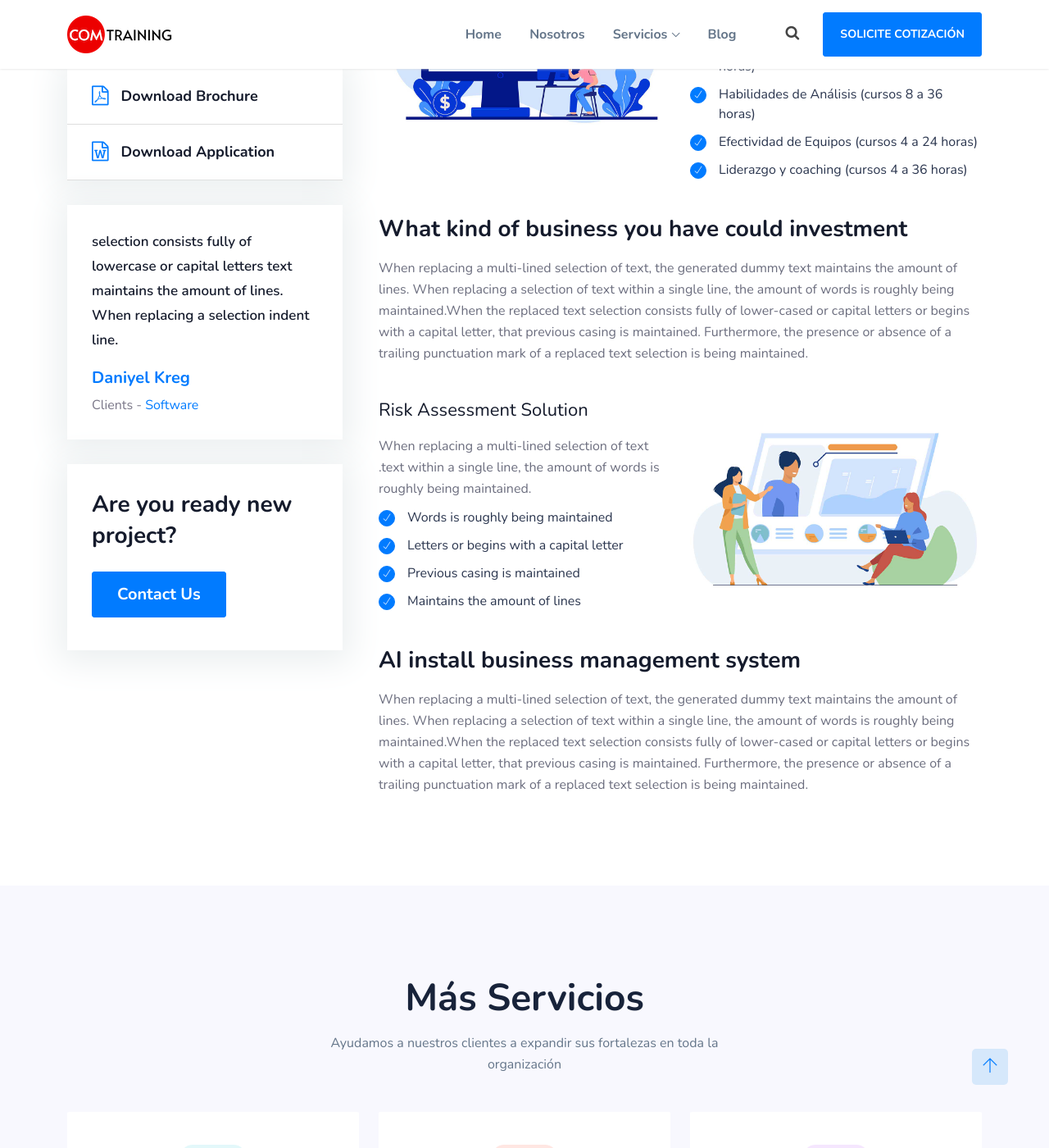
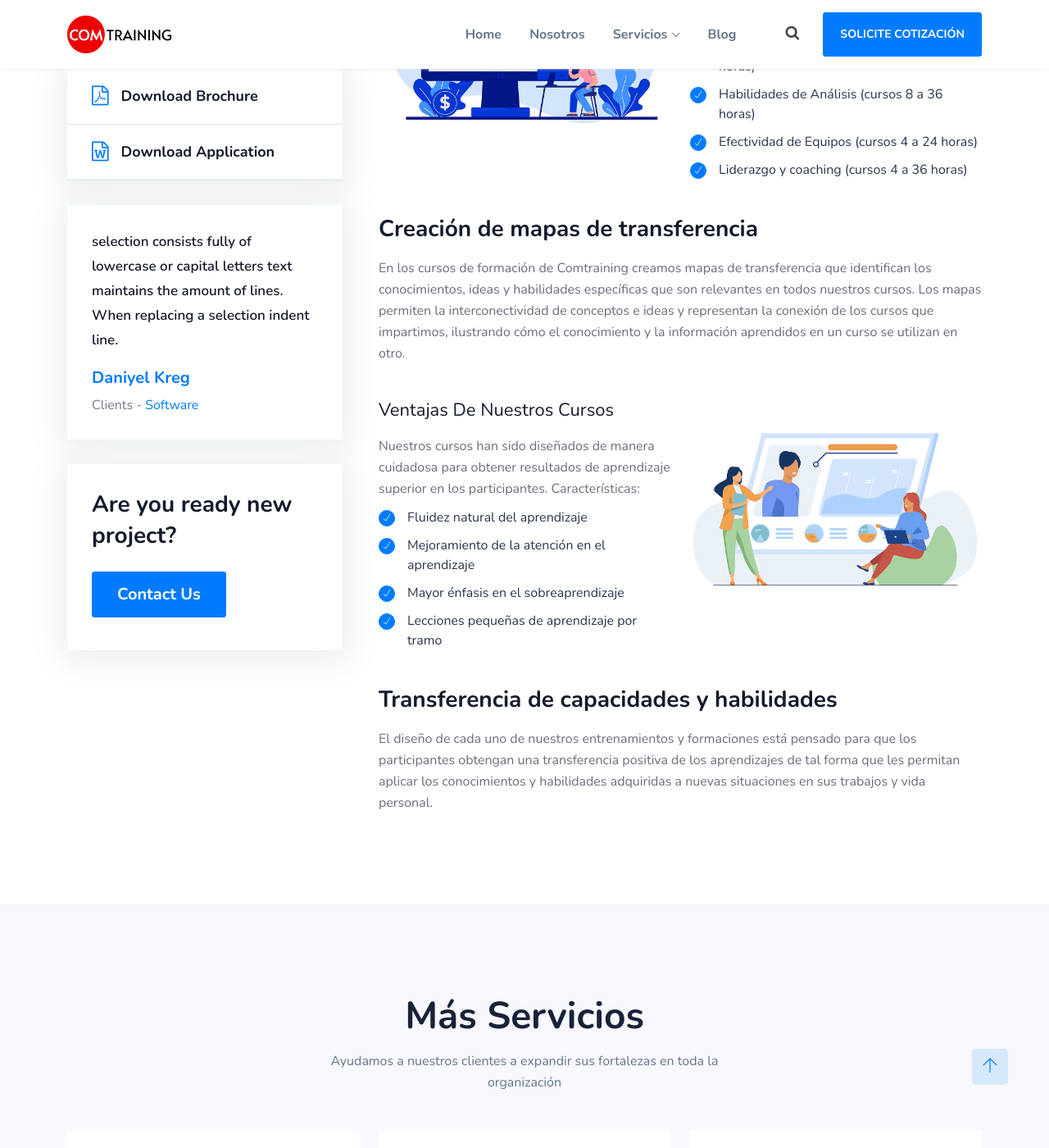
Before and after one commit to fjvalles/comtraining-landing, a Jekyll site: the page built from _services/comtraining-academy.html, in a window 1280 px wide and 1400 px high, scrolled down 833 px. Shown: the whole window at 82% size. Built offline with Jekyll 4.4.1, drawn with Linux system fonts in a browser that asks for light colours; a script that is not in the unit is left out.

Commit message:
Update Servicios “comtraining-academy”

```diff
--- a/_services/comtraining-academy.html
+++ b/_services/comtraining-academy.html
@@ -43,15 +43,9 @@ description: Ofrecemos distintos programas de entrenamiento y
     <div class="col-xl-12 col-lg-12 col-md-12">
         <div class="single-well mar-well">
             <a href="#">
-                <h3>What kind of business you have could investment</h3>
+                <h3>Creación de mapas de transferencia</h3>
             </a>
-            <p>When replacing a multi-lined selection of text, the generated dummy text
-                maintains the amount of lines. When replacing a selection of text within a
-                single line, the amount of words is roughly being maintained.When the replaced
-                text selection consists fully of lower-cased or capital letters or begins with a
-                capital letter, that previous casing is maintained. Furthermore, the presence or
-                absence of a trailing punctuation mark of a replaced text selection is being
-                maintained.</p>
+            <p>En los cursos de formación de Comtraining creamos mapas de transferencia que identifican los conocimientos, ideas y habilidades específicas que son relevantes en todos nuestros cursos. Los mapas permiten la interconectividad de conceptos e ideas y representan la conexión de los cursos que impartimos, ilustrando cómo el conocimiento y la información aprendidos en un curso se utilizan en otro.</p>
         </div>
     </div>
     <!-- End single page -->
@@ -60,14 +54,13 @@ description: Ofrecemos distintos programas de entrenamiento y
 <div class="row">
     <div class="col-xl-6 col-lg-6 col-md-12">
         <div class="single-well mar-well">
-            <h4>Risk assessment solution</h4>
-            <p>When replacing a multi-lined selection of text .text within a single line, the
-                amount of words is roughly being maintained.</p>
+            <h4>Ventajas de nuestros cursos</h4>
+            <p>Nuestros cursos han sido diseñados de manera cuidadosa para obtener resultados de aprendizaje superior en los participantes. Características:</p>
             <ul class="marker-list">
-                <li>Words is roughly being maintained</li>
-                <li>Letters or begins with a capital letter</li>
-                <li>Previous casing is maintained</li>
-                <li>Maintains the amount of lines</li>
+                <li>Fluidez natural del aprendizaje</li>
+                <li>Mejoramiento de la atención en el aprendizaje</li>
+                <li>Mayor énfasis en el sobreaprendizaje</li>
+                <li>Lecciones pequeñas de aprendizaje por tramo</li>
             </ul>
         </div>
     </div>
@@ -82,14 +75,8 @@ description: Ofrecemos distintos programas de entrenamiento y
 <div class="row">
     <div class="col-xl-12 col-lg-12 col-md-12">
         <div class="single-well mar-well last-content">
-            <h3>AI install business management system</h3>
-            <p>When replacing a multi-lined selection of text, the generated dummy text
-                maintains the amount of lines. When replacing a selection of text within a
-                single line, the amount of words is roughly being maintained.When the replaced
-                text selection consists fully of lower-cased or capital letters or begins with a
-                capital letter, that previous casing is maintained. Furthermore, the presence or
-                absence of a trailing punctuation mark of a replaced text selection is being
-                maintained.</p>
+            <h3>Transferencia de capacidades y habilidades</h3>
+            <p>El diseño de cada uno de nuestros entrenamientos y formaciones está pensado para que los participantes obtengan una transferencia positiva de los aprendizajes de tal forma que les permitan aplicar los conocimientos y habilidades adquiridas a nuevas situaciones en sus trabajos y vida personal.</p>
         </div>
     </div>
 </div>
```
